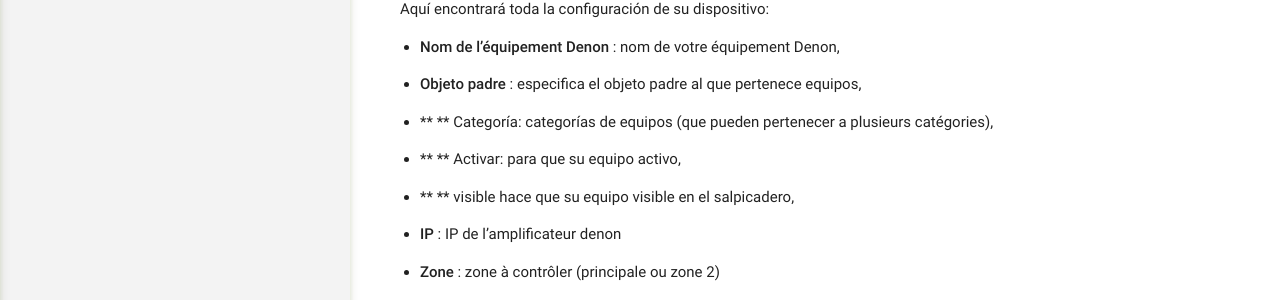
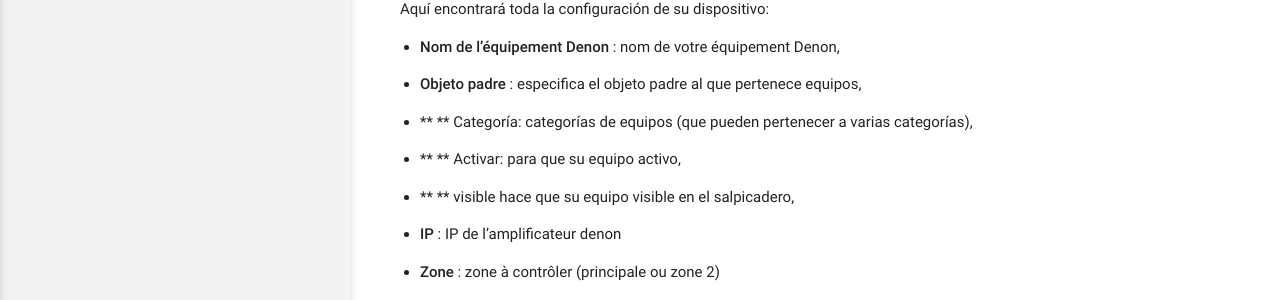
Before and after one commit to jeedom/plugin-denonavr, a Jekyll site: the page built from docs/es_ES/index.md, in a window 1280 px wide and 1032 px high. Shown: the part 404-704 px from the top of the window. Built offline with Jekyll 4.4.1, drawn with Linux system fonts in a browser that asks for light colours; our own code applies the rules of GitHub Pages for plain Markdown files.

Commit message:
[ROBOT] Action all

```diff
--- a/docs/es_ES/index.md
+++ b/docs/es_ES/index.md
@@ -24,7 +24,7 @@ Aquí encontrará toda la configuración de su dispositivo:
     equipos,
 
 -   ** ** Categoría: categorías de equipos (que pueden pertenecer a
-    plusieurs catégories),
+    varias categorías),
 
 -   ** ** Activar: para que su equipo activo,
 
```
